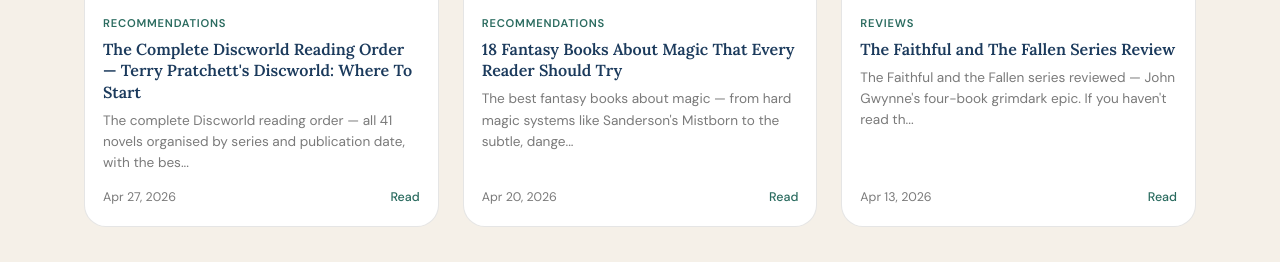
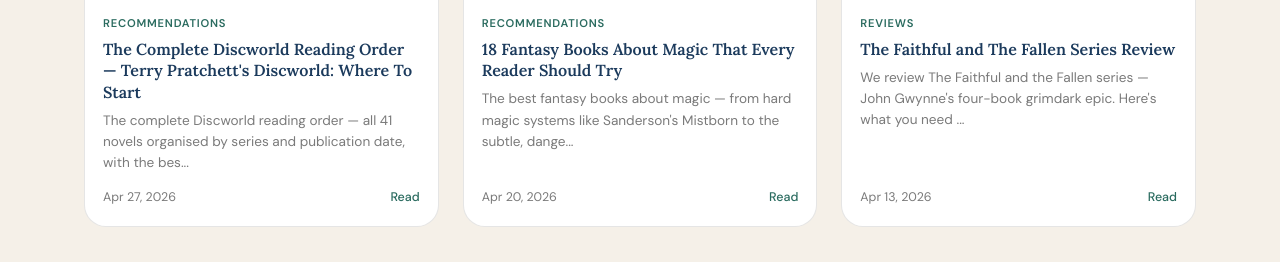
Before and after one commit to bluxon92-bit/litloop-site, a Jekyll site: the page built from genres/fantasy/index.html, in a window 1280 px wide and 900 px high, scrolled down 2444 px, cut to the strip 191-453 px from the top of the window. Built offline with Jekyll 4.4.1, drawn with Linux system fonts in a browser that asks for light colours.

Commit message:
Update 2026-04-13-faithful-and-the-fallen-series-review.md

```diff
--- a/_posts/2026-04-13-faithful-and-the-fallen-series-review.md
+++ b/_posts/2026-04-13-faithful-and-the-fallen-series-review.md
@@ -4,7 +4,7 @@ title: "The Faithful and The Fallen Series Review"
 date: 2026-04-13
 category: Reviews
 genre: Fantasy
-excerpt: "The Faithful and the Fallen series reviewed — John Gwynne's four-book grimdark epic. If you haven't read this series yet, here's why you should fix that immediately."
+excerpt: "We review The Faithful and the Fallen series — John Gwynne's four-book grimdark epic. Here's what you need to know."
 image: "https://m.media-amazon.com/images/I/91mnOi2eavL._SL1500_.jpg"
 ---
 
```
